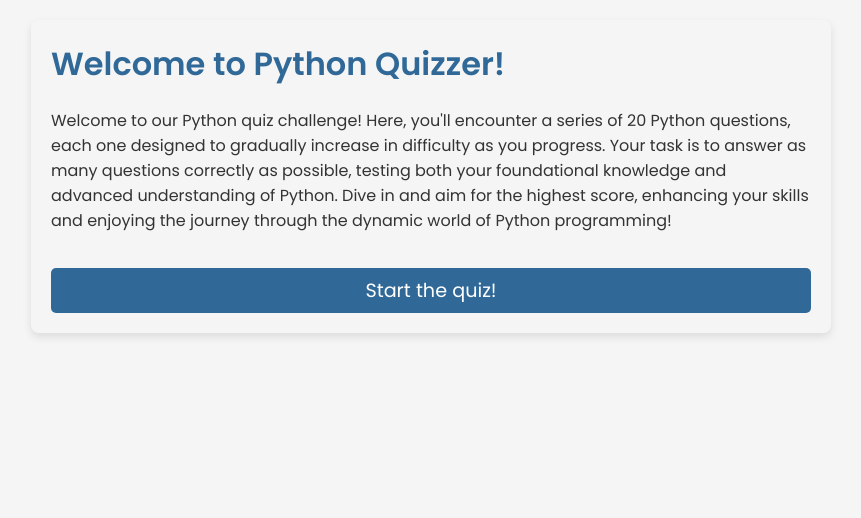
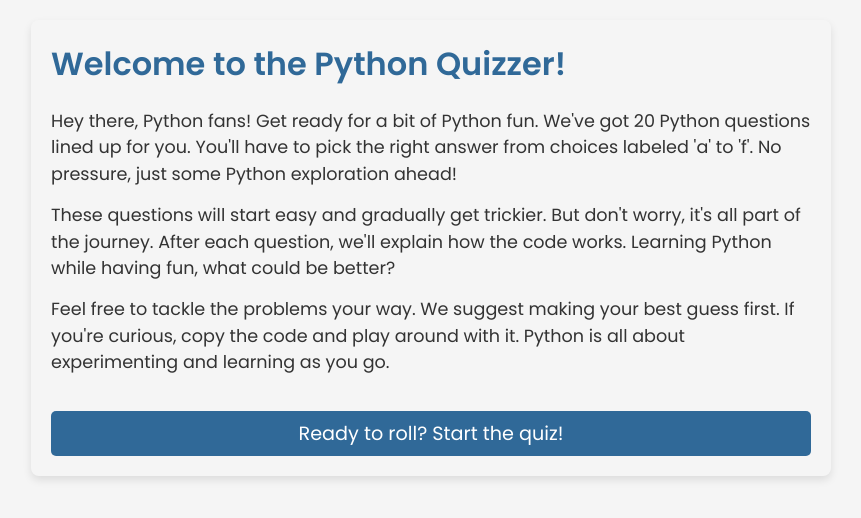
Before and after one commit to DomDev126/python-quizzer, a React (Vite) app: page / in a window 1280 px wide. Shown: the top 518 px of the page, without its empty margins (209-1070 px from the left). Built offline with nearby package versions, Linux system fonts and the light colour scheme.

Commit message:
Added questions

```diff
--- a/src/App.tsx
+++ b/src/App.tsx
@@ -102,7 +102,7 @@ function App() {
   if (questions.length === 0) {
     return <div>Loading...</div>;
   } else if (!gameStarted) {
-    return <Intro onButtonClick={startGame} />;
+    return <Intro onStartButtonClick={startGame} />;
   } else if (currentQuestionIndex >= questions.length) {
     return <Score score={score} restart={restartQuiz} />;
   }
--- a/src/components/Intro.tsx
+++ b/src/components/Intro.tsx
@@ -1,26 +1,34 @@
 import React from "react";
 
 type Props = {
-  onButtonClick: () => void; // Type definition for the function prop
+  onStartButtonClick: () => void;
 };
 
-const Intro: React.FC<Props> = ({ onButtonClick }) => {
+const Intro: React.FC<Props> = ({ onStartButtonClick }) => {
   return (
     <>
       <div className="main-container">
         <div className="intro-container">
-          <h1>Welcome to Python Quizzer!</h1>
+          <h1>Welcome to the Python Quizzer!</h1>
           <p>
-            Welcome to our Python quiz challenge! Here, you'll encounter a
-            series of 20 Python questions, each one designed to gradually
-            increase in difficulty as you progress. Your task is to answer as
-            many questions correctly as possible, testing both your foundational
-            knowledge and advanced understanding of Python. Dive in and aim for
-            the highest score, enhancing your skills and enjoying the journey
-            through the dynamic world of Python programming!
+            Hey there, Python fans! Get ready for a bit of Python fun. We've got
+            20 Python questions lined up for you. You'll have to pick the right
+            answer from choices labeled 'a' to 'f'. No pressure, just some
+            Python exploration ahead!
           </p>
-          <button className="wide-button" onClick={onButtonClick}>
-            Start the quiz!
+          <p>
+            These questions will start easy and gradually get trickier. But
+            don't worry, it's all part of the journey. After each question,
+            we'll explain how the code works. Learning Python while having fun,
+            what could be better?
+          </p>
+          <p>
+            Feel free to tackle the problems your way. We suggest making your
+            best guess first. If you're curious, copy the code and play around
+            with it. Python is all about experimenting and learning as you go.
+          </p>
+          <button className="wide-button" onClick={onStartButtonClick}>
+            Ready to roll? Start the quiz!
           </button>
         </div>
       </div>
--- a/src/index.css
+++ b/src/index.css
@@ -30,6 +30,11 @@ body {
 a,
 a:visited {
   color: var(--primary-color);
+}
+
+p {
+  font-size: 1.1rem;
+  line-height: 1.5;
 }
 
 .main-container {
@@ -187,10 +192,13 @@ p {
 }
 
 footer {
-  font-size: 0.7rem;
   text-align: center;
   margin-top: 20px;
   padding: 20px;
+}
+
+footer p {
+  font-size: 0.7rem;
 }
 
 .intro-container {
```
Also changed, not shown: data/questions.json.
